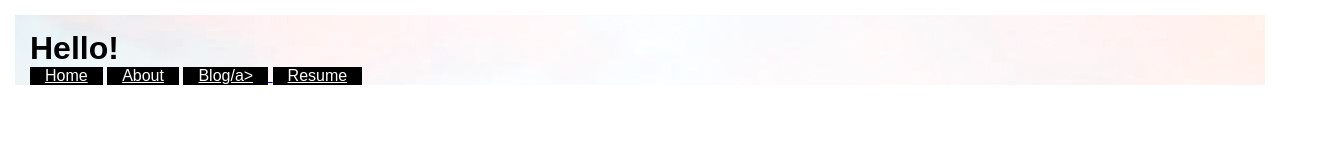
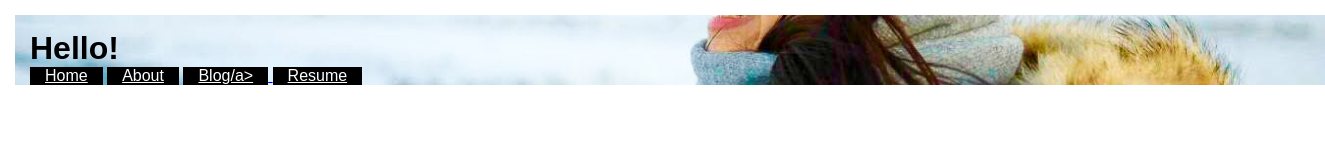
Before and after one commit to vivian0314/vivian0314.github.io, a plain HTML site: page about.html in a window 1280 px wide. Shown: the whole page, 1325 px wide, since content can reach past the window. Drawn offline with Linux system fonts and the light colour scheme.

Commit message:
testing ui

```diff
--- a/about.html
+++ b/about.html
@@ -6,6 +6,11 @@
 	<style type="text/css">
 		header{
 		background-image: url(IMG_3169-2.jpg);
+		height: 100;
+		width: 100%;
+		background-size: cover;
+		background-position: center;
+
 	}
 
 	</style>
```
Also changed, not shown: index.html (+2 -2 lines).
